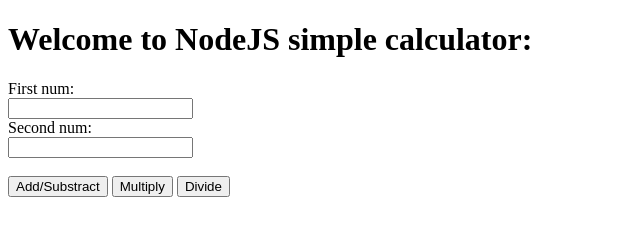
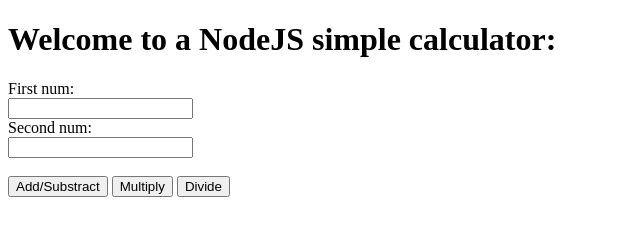
Before and after one commit to irina-luca/nodejs_simple_calculator, a plain HTML site: page calculator.html in a window 1280 px wide. Shown: the whole page, without its empty margins (0-640 px from the left). Drawn offline with Linux system fonts and the light colour scheme.

Commit message:
Some test change

```diff
--- a/calculator.html
+++ b/calculator.html
@@ -5,7 +5,7 @@
 	<title>NodeJS Calculator</title>
 </head>
 <body>
-	<h1>Welcome to NodeJS simple calculator:</h1>
+	<h1>Welcome to a NodeJS simple calculator:</h1>
 
 	<form action="http://127.0.0.1:8081/calculate" method="POST">
 		<label for="first_num">First num:</label>
```
